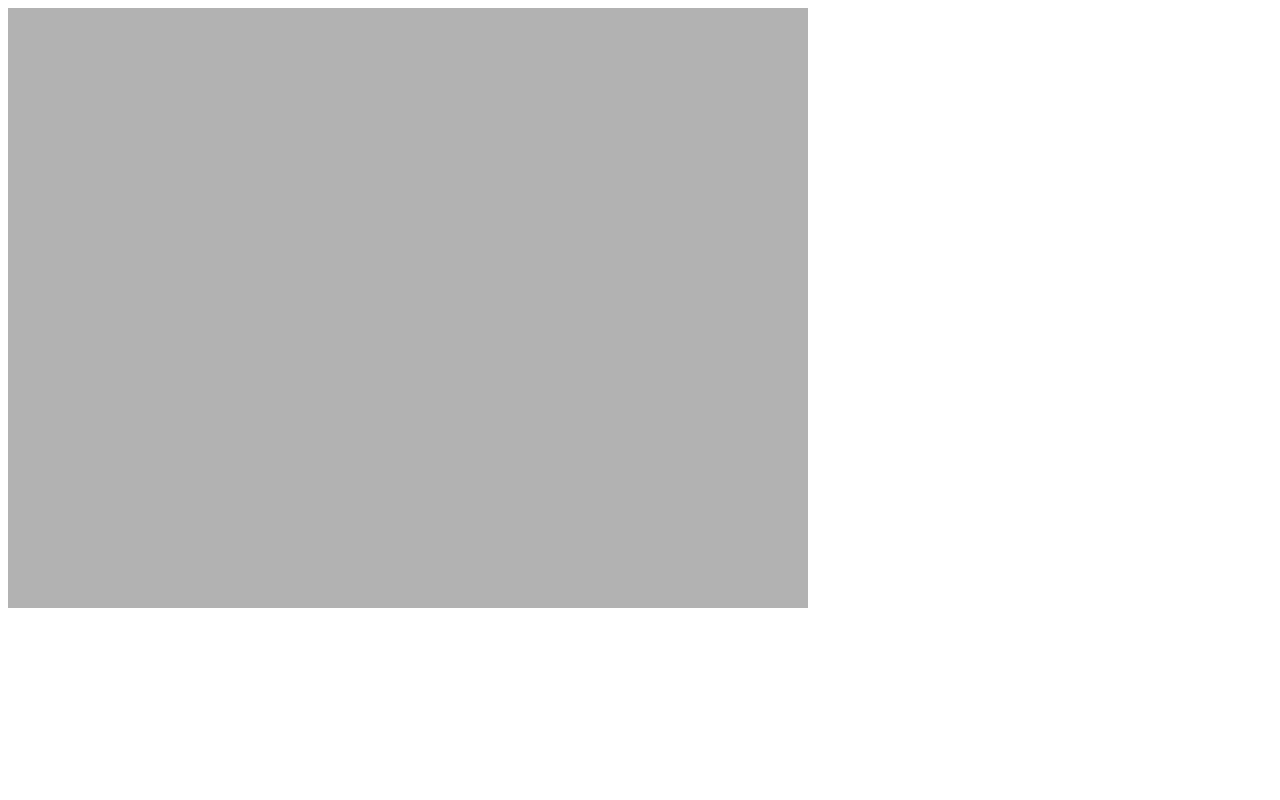
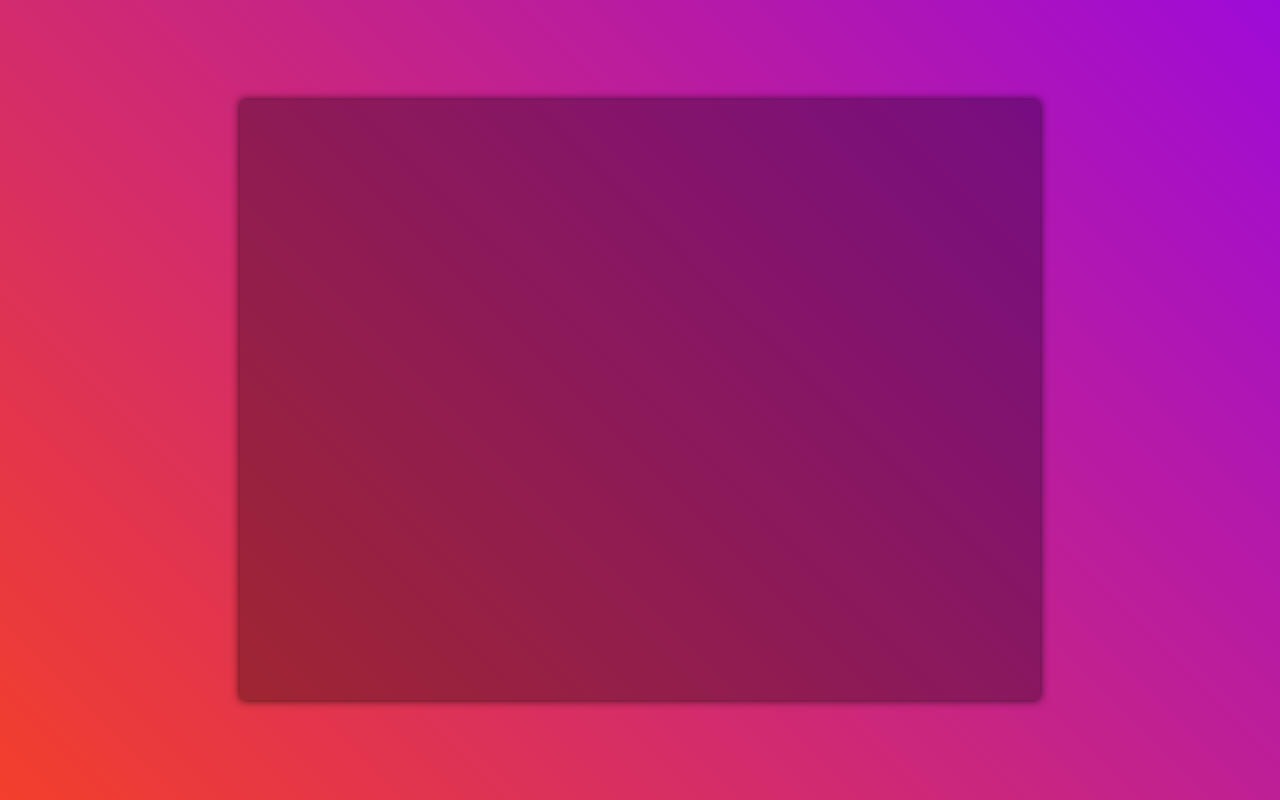
Before and after one commit to Mehmet-Alemdar/javascript30-day8, a plain HTML site: page index.html in a window 1280 px wide. Drawn offline with Linux system fonts and the light colour scheme.

Commit message:
Create view

```diff
--- a/index.html
+++ b/index.html
@@ -18,4 +18,24 @@
     ctx.fillStyle = 'rgba(0,0,0,0.3)'
     ctx.fillRect(0,0,canvas.width, canvas.height)
   </script>
+  <style>
+    body {
+      margin: 0;
+      height: 0;
+    }
+    .container {
+      height: 100vh;
+      position: relative;
+      text-align: center;
+      background: linear-gradient(45deg,#f33f2b,#9e0bd8);
+    }
+    canvas {
+      position: absolute;
+      top: 50%;
+      left: 50%;
+      transform: translate(-50%,-50%);
+      box-shadow: 0 0 10px rgba(0, 0, 0, 0.8);
+      border-radius: 3px;
+    }
+  </style>
 </html>
```
